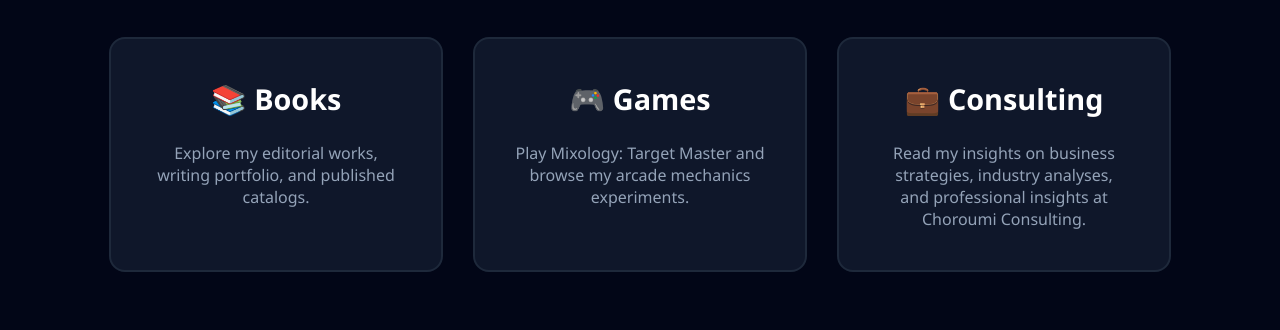
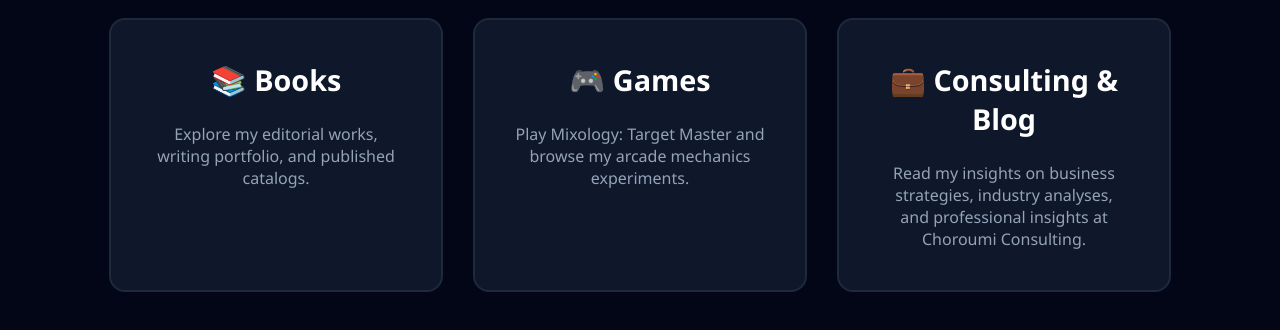
Before and after one commit to NasimCZD/Portfolios, a plain HTML site: page index.html in a window 1280 px wide. Shown: the part 342-672 px from the top of the page. Drawn offline with Linux system fonts and the light colour scheme.

Commit message:
Update index.html

```diff
--- a/index.html
+++ b/index.html
@@ -43,7 +43,7 @@
 
         <!-- 💼 Consulting & Blog Portfolio -->
         <a href="https://nasimchoroum.wixsite.com/choroumi-consulting/blog" target="_blank" class="card consulting">
-            <h2>💼 Consulting</h2>
+            <h2>💼 Consulting & Blog</h2>
             <p>Read my insights on business strategies, industry analyses, and professional insights at Choroumi Consulting.</p>
         </a>
     </div>
```
